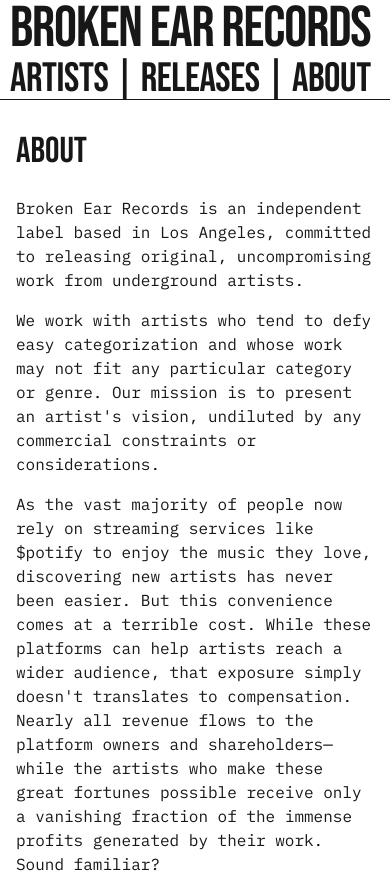
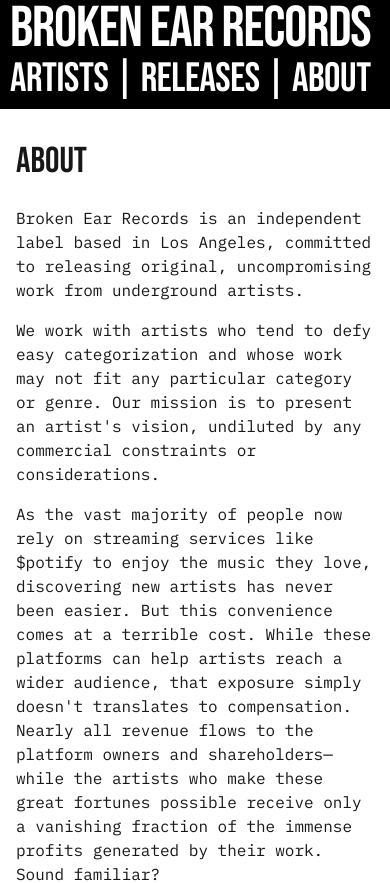
Before and after one commit to michaelcharlesbrown/broken-ear-records, a Next.js app: page /about in a window 390 px wide. Shown: the top 883 px of the page. Built offline with nearby package versions, Linux system fonts and the light colour scheme; no server answers.

Commit message:
Update header styling: black background with white text, add spacing below nav on mobile

```diff
--- a/components/Header.tsx
+++ b/components/Header.tsx
@@ -43,15 +43,15 @@ export default function Header() {
     <header
       className={
         isHomepageOverlay
-          ? "fixed top-0 left-0 right-0 z-50 bg-transparent border-0 mix-blend-difference"
-          : "border-b"
+          ? "fixed top-0 left-0 right-0 z-50 bg-transparent border-0 mix-blend-difference text-white"
+          : "bg-black border-b border-white text-white"
       }
     >
       <Container
         className={
           isHomepageOverlay
-            ? "pt-0 pb-0 md:py-4 flex flex-col md:flex-row md:justify-between md:items-center text-white w-full max-w-none mx-0 !px-[5px] md:!px-6 md:max-w-[2000px] md:mx-auto"
-            : "pt-0 pb-0 md:py-4 flex flex-col md:flex-row md:justify-between md:items-center w-full max-w-none mx-0 !px-[5px] md:!px-6 md:max-w-[2000px] md:mx-auto"
+            ? "pt-0 pb-[10px] md:py-4 flex flex-col md:flex-row md:justify-between md:items-center text-white w-full max-w-none mx-0 !px-[5px] md:!px-6 md:max-w-[2000px] md:mx-auto"
+            : "pt-0 pb-[10px] md:py-4 flex flex-col md:flex-row md:justify-between md:items-center text-white w-full max-w-none mx-0 !px-[5px] md:!px-6 md:max-w-[2000px] md:mx-auto"
         }
       >
         <Link href="/" className="w-full md:w-auto">
```
